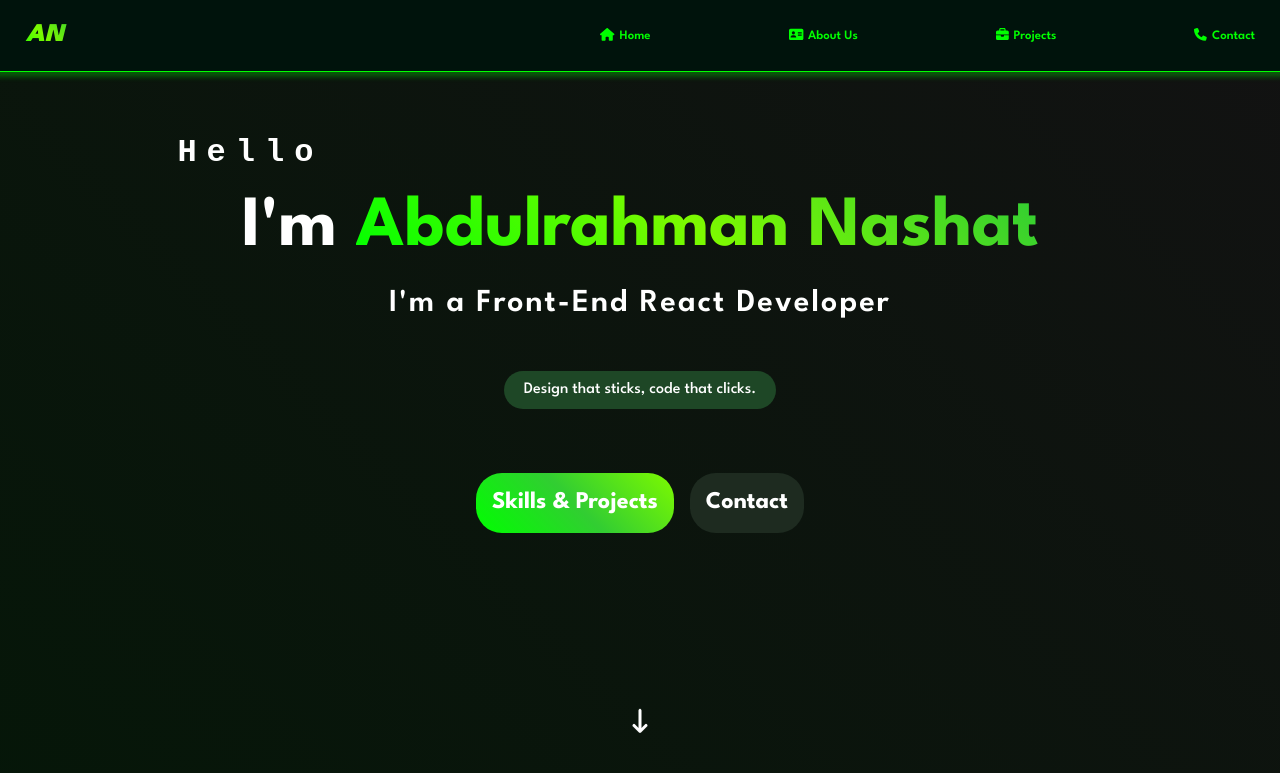
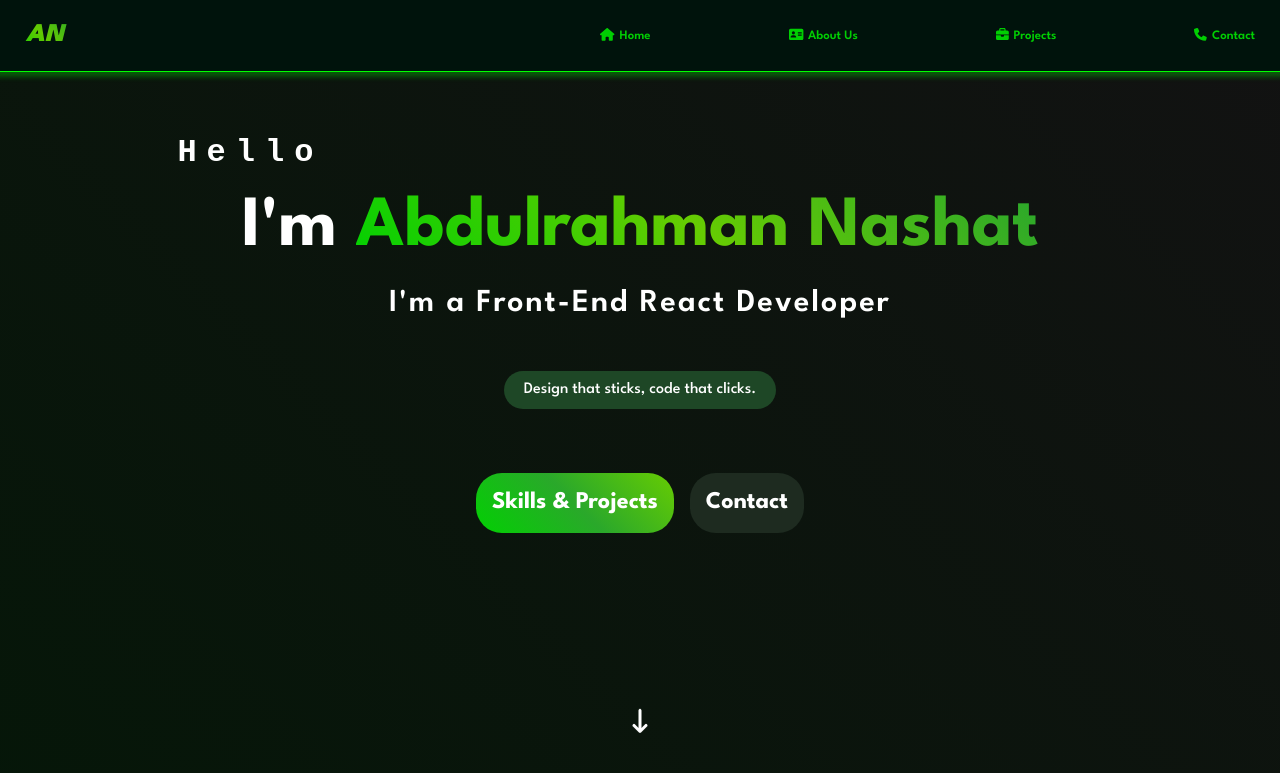
Before and after one commit to AN1001110/Portfolio, a React (Vite) app: page / in a window 1280 px wide. Shown: the top 773 px of the page. Built offline with nearby package versions, Linux system fonts and the light colour scheme.

Commit message:
My portfolio v1

```diff
--- a/src/index.css
+++ b/src/index.css
@@ -1,7 +1,7 @@
 :root {
-  --neo1: rgba(0, 255, 0);
-  --neo2: hsla(90, 100%, 49%);
-  --neo3: rgb(50, 205, 50);
+  --neo1: rgba(0, 255, 0, 0.8);
+  --neo2: hsla(90, 100%, 49%, 0.8);
+  --neo3: rgb(50, 205, 50,0.8);
   --backColor1: #121212;
   --backColor2: #011805;
   --main-padding: 20px;
```
